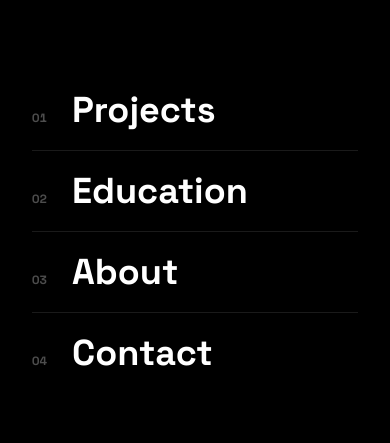
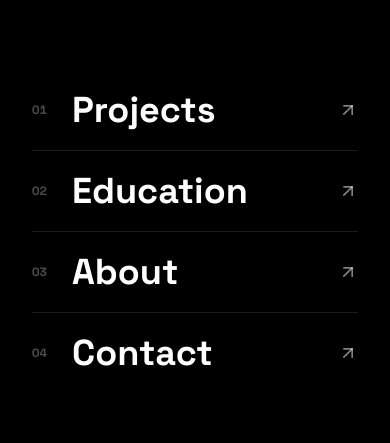
Before and after one commit to mal49/miniature-octo-enigma, a Next.js app: page / in a window 390 px wide. Both pictures are taken after a click on the button "Open menu". Shown: the part 195-638 px from the top of the page. Built offline with nearby package versions, Linux system fonts and the light colour scheme.

Commit message:
fix: update Nav component styles for improved layout and icon sizing

```diff
--- a/components/nav.tsx
+++ b/components/nav.tsx
@@ -126,14 +126,14 @@ export function Nav() {
                     duration: 0.3,
                     ease: [0.22, 1, 0.36, 1],
                   }}
-                  className="group flex items-baseline gap-5 py-5 border-b border-white/10 last:border-0">
+                  className="group flex items-center gap-5 py-5 border-b border-white/10 last:border-0">
                   <span className="text-white/30 text-xs font-bold tabular-nums w-5 shrink-0">
                     0{i + 1}
                   </span>
-                  <span className="text-4xl font-black text-white group-hover:translate-x-2 transition-transform duration-200 inline-block">
+                  <span className="text-4xl font-black text-white group-hover:translate-x-2 transition-transform duration-200 inline-block flex-1">
                     {link.label}
                   </span>
-                  <ArrowUpRight />
+                  <ArrowUpRight className="size-5 text-white/50 shrink-0" />
                 </motion.a>
               ))}
             </nav>
```
